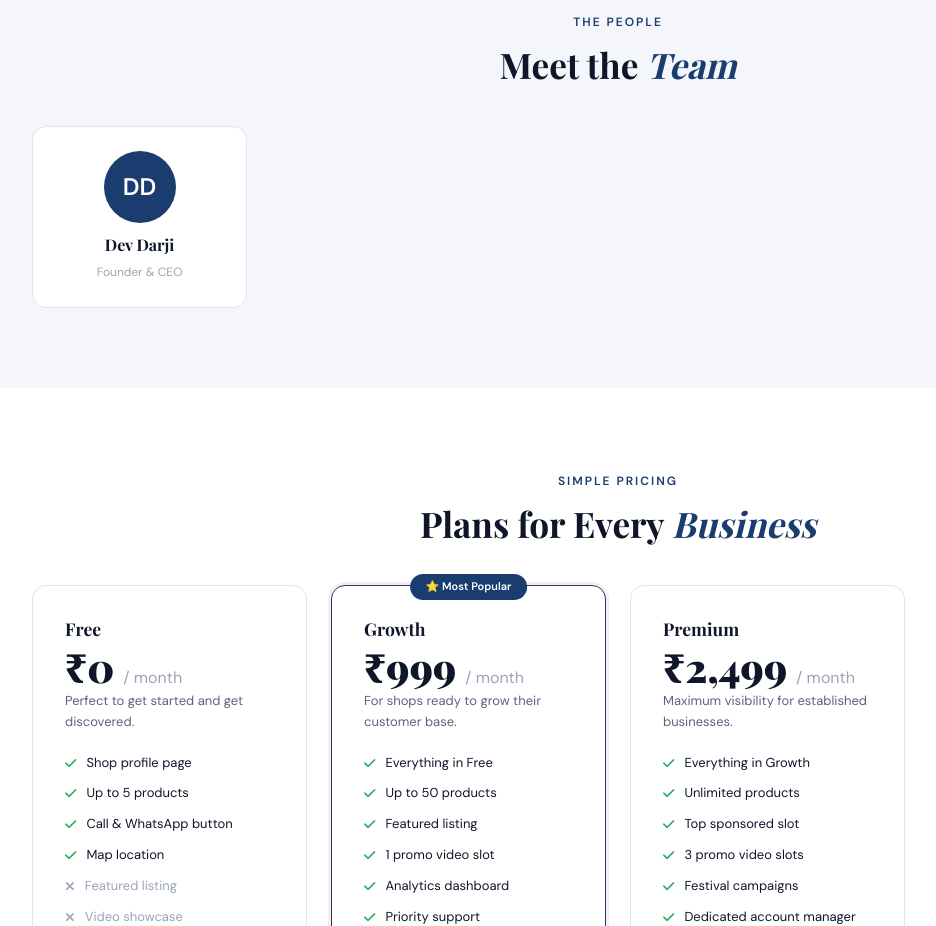
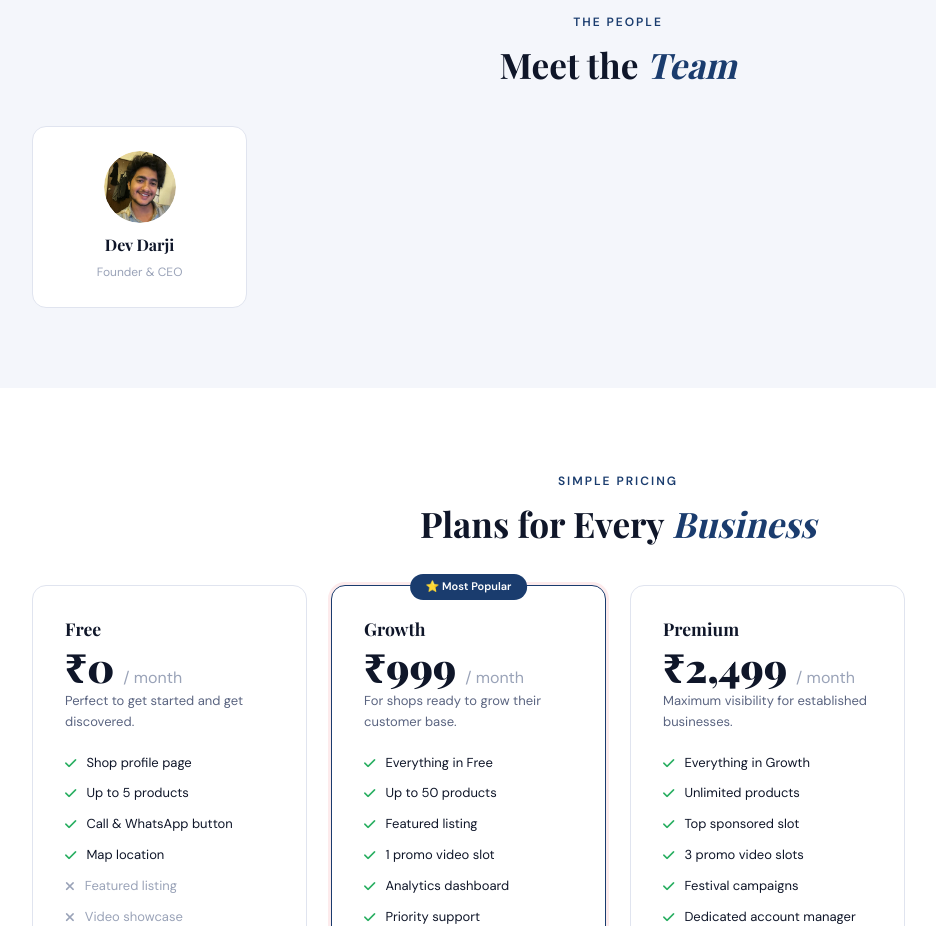
Before and after one commit to DEVrathored12/localspot-app, a website: page about.html in a window 1280 px wide. Shown: the part 920-1846 px from the top of the page, without its empty margins (22-958 px from the left). Drawn offline with nearby package versions, Linux system fonts and the light colour scheme.

Commit message:
feat: add founder photo Dev Darji to team section

```diff
--- a/about.html
+++ b/about.html
@@ -120,8 +120,13 @@
         <span class="section-label">The People</span>
         <h2>Meet the <em>Team</em></h2>
       </div>
-      <div class="team-grid">
-        <div class="team-card"><div class="team-avatar">DD</div><h4>Dev Darji</h4><span>Founder & CEO</span></div>
+      <div class="team-grid" style="justify-content:center">
+        <div class="team-card" style="max-width:220px">
+          <div class="team-avatar" style="background:none;padding:0;overflow:hidden">
+            <img src="pro.jpeg" alt="Dev Darji" style="width:100%;height:100%;object-fit:cover;border-radius:50%"/>
+          </div>
+          <h4>Dev Darji</h4><span>Founder & CEO</span>
+        </div>
       </div>
     </div>
   </section>
```
Also changed, not shown: pro.jpeg (added).
